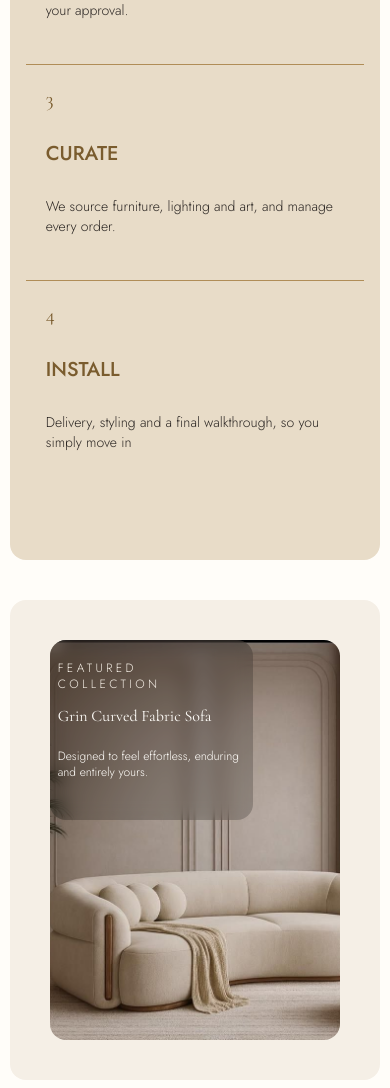
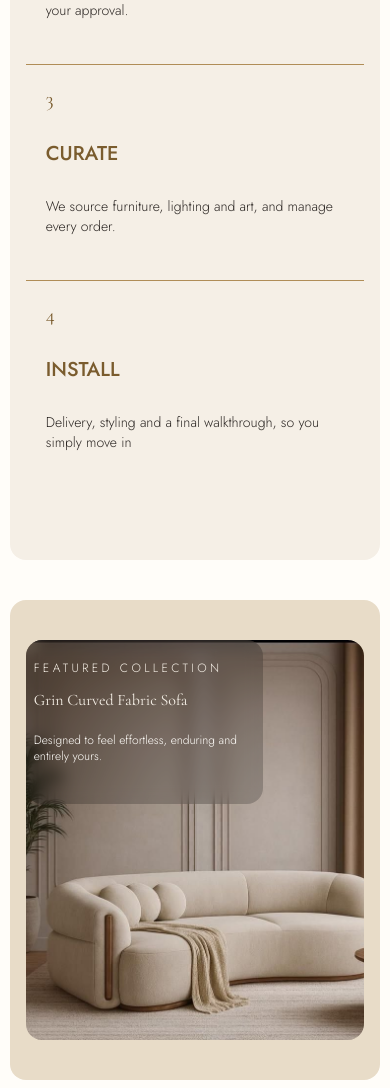
Before and after one commit to Evandereth/flyluxury, a React (Vite) app: page / in a window 390 px wide. Shown: the part 6941-8029 px from the top of the page. Built offline with nearby package versions, Linux system fonts and the light colour scheme.

Commit message:
adjusted the color cos Nimi said to

```diff
--- a/src/components/Product.jsx
+++ b/src/components/Product.jsx
@@ -4,7 +4,7 @@ import image from "../img/img-10.jpg"
 export default function Product() {
     return(
         <>
-            <section className="md:hidden bg-cream p-10 rounded-2xl">
+            <section className="md:hidden bg-sand py-10 px-4 rounded-2xl">
                 <div className="relative w-full h-100">
                     <img src={image} alt="Featured Product" className="w-full h-full object-cover rounded-2xl"/>
 
@@ -13,7 +13,7 @@ export default function Product() {
                             Featured Collection
                         </h1>
 
-                        <h2 className="text-ivory font-serif">
+                        <h2 className="text-cream font-serif">
                             Grin Curved Fabric Sofa
                         </h2>
 
--- a/src/components/Services.jsx
+++ b/src/components/Services.jsx
@@ -21,7 +21,7 @@ export default function Services(){
 
     return(
         <>
-            <section id="services" className="w-full px-4 sm:px-6 my-10 py-12 sm:py-20 bg-sand rounded-2xl ">
+            <section id="services" className="w-full px-4 sm:px-6 my-10 py-12 sm:py-20 bg-cream rounded-2xl ">
                 <Title name="Services" subName="What we do" />
 
                 <div className="mx-auto my-12 sm:my-20 grid max-w-7xl items-center gap-8 lg:grid-cols-[minmax(0,0.9fr)_minmax(0,1.1fr)] lg:gap-10">
```
